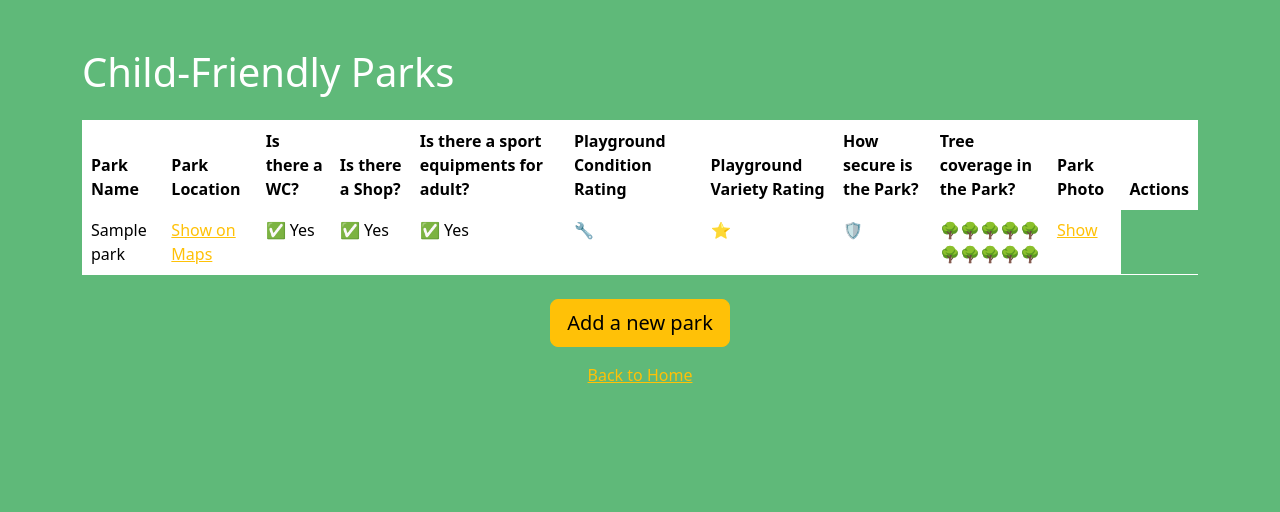
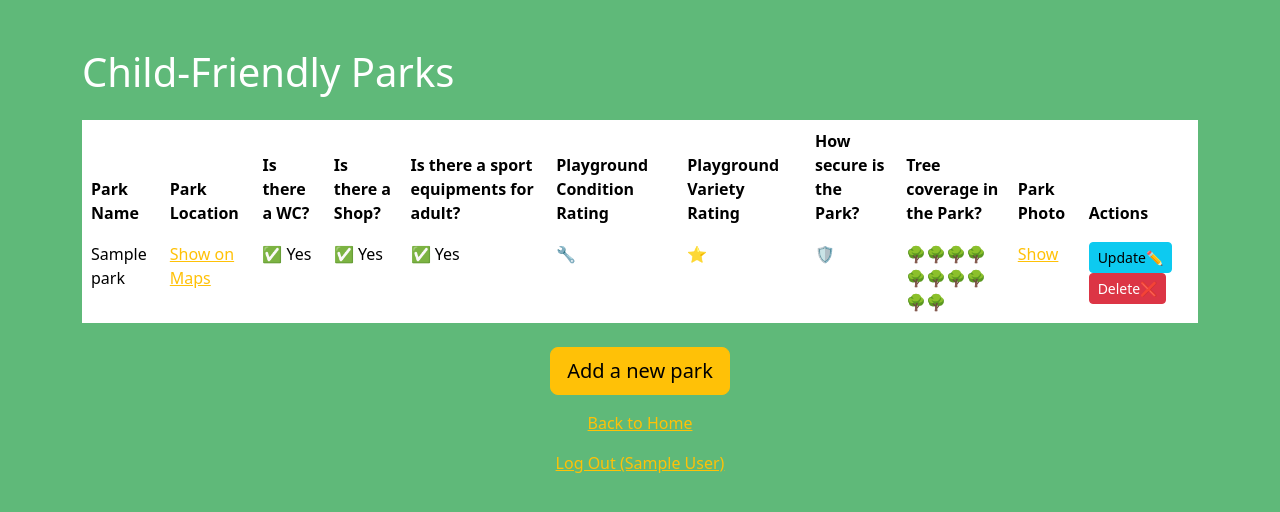
Before and after one commit to emrebyz/child-friendly-parks, a Flask app: page /parks in a window 1280 px wide. Shown: the top 512 px of the page. Run offline with Flask 3, Linux system fonts and the light colour scheme; a user stored in the database is signed in; tables that the repository leaves empty hold one stand-in row (values such as "Sample post"); some libraries are stand-ins or nearby versions.

Commit message:
feat: add edit and delete functionality for parks
- Implemented edit route and form to update park details
- Added delete route to remove parks from the database
- Updated templates with edit and delete buttons

```diff
--- a/main.py
+++ b/main.py
@@ -68,11 +68,11 @@ class LoginForm(FlaskForm):
 
 
 class ParkForm(FlaskForm):
-    park_name = StringField('Park name', validators=[DataRequired()])
-    location =StringField('Park Location on Google Maps(URL)',validators=[DataRequired(),URL()])
-    has_wc = BooleanField('Is there a WC?',validators=[DataRequired()])
-    has_shop = BooleanField('Is there a Shop?',validators=[DataRequired()])
-    has_sport_area= BooleanField('Is there a sport equipments for adult?',validators=[DataRequired()])
+    name = StringField('Park name', validators=[DataRequired()])
+    map_url =StringField('Park Location on Google Maps(URL)',validators=[DataRequired(),URL()])
+    has_wc = BooleanField('Is there a WC?')
+    has_shop = BooleanField('Is there a Shop?')
+    has_sport_area= BooleanField('Is there a sport equipments for adult?')
     playground_condition = SelectField('Playground Condition Rating',choices=[(1,'🔧'),(2,'🔧🔧'),(3,'🔧🔧🔧'),(4,'🔧🔧🔧🔧'),(5,'🔧🔧🔧🔧🔧')],validators=[DataRequired()],coerce=int)
     playground_variety = SelectField('Playground Variety Rating',choices=[(1,'⭐'),(2,'⭐⭐'),(3,'⭐⭐⭐'),(4,'⭐⭐⭐⭐'),(5,'⭐⭐⭐⭐⭐')],validators=[DataRequired()],coerce=int)
     security = SelectField('How secure is the Park?',choices=[(1,'🛡️'),(2,'🛡️🛡️'),(3,'🛡️🛡️🛡️'),(4,'🛡️🛡️🛡️🛡️'),(5,'🛡️🛡️🛡️🛡️🛡️')],validators=[DataRequired()],coerce=int)
@@ -104,14 +104,19 @@ def login():
             return redirect(url_for('parks'))
     return render_template('login.html',form=form)
 
+@app.route('/logout')
+@login_required
+def logout():
+    logout_user()
+    return redirect(url_for('index'))
 
 @app.route('/add_park',methods = ['GET','POST'])
 def add_park():
     form = ParkForm()
     if form.validate_on_submit():
         new_park = Park(
-            name=form.park_name.data,
-            map_url = form.location.data,
+            name=form.name.data,
+            map_url = form.map_url.data,
             has_wc = form.has_wc.data,
             has_shop = form.has_shop.data,
             has_sport_area = form.has_sport_area.data,
@@ -132,9 +137,43 @@ def parks():
     all_parks = result.scalars().all()
     return render_template('parks.html',parks=all_parks)
 
-@app.route('/edit_park')
-def edit_park():
-    pass
+@app.route('/edit_park/<int:park_id>',methods = ['GET','POST'])
+def edit_park(park_id):
+    park_to_edit = db.session.get(Park,park_id)
+    if not park_to_edit:
+        flash('Park not found.')
+        return redirect(url_for('parks'))
+    form = ParkForm(obj=park_to_edit)
+
+    if form.validate_on_submit():
+        if current_user.is_authenticated:
+            park_to_edit.name = form.name.data
+            park_to_edit.map_url=form.map_url.data
+            park_to_edit.has_wc=form.has_wc.data
+            park_to_edit.has_shop=form.has_shop.data
+            park_to_edit.has_sport_area=form.has_sport_area.data
+            park_to_edit.playground_condition=form.playground_condition.data
+            park_to_edit.playground_variety=form.playground_variety.data
+            park_to_edit.security=form.security.data
+            park_to_edit.tree_coverage=form.tree_coverage.data
+            park_to_edit.img_url=form.img_url.data if form.img_url.data else None
+            db.session.commit()
+            return redirect(url_for('parks'))
+        else:
+            flash('buraya suggestion mail gelecek')
+            return redirect(url_for('parks'))
+    return render_template('edit_park.html',form = form,park=park_to_edit,logged_in=current_user.is_authenticated)
+
+@app.route('/delete_park/<int:park_id>',methods=['POST'])
+@login_required
+def delete_park(park_id):
+    park_to_delete = db.session.get(Park,park_id)
+    db.session.delete(park_to_delete)
+    db.session.commit()
+    flash(f"'{park_to_delete.name}' deleted successfully.")
+    return redirect(url_for('parks'))
+
+
 
 @app.route('/chat')
 def chat():
--- a/templates/parks.html
+++ b/templates/parks.html
@@ -53,6 +53,16 @@
                     None
                 {% endif %}
             </td>
+            <td>
+              {% if current_user.is_authenticated %}
+              <a href="{{ url_for('edit_park',park_id = park.id) }}" class="btn btn-info btn-sm me-1">Update✏️</a>
+              <form action="{{ url_for('delete_park',park_id = park.id) }}" method="POST" style="display:inline;">
+                <button type="submit" class="btn btn-danger btn-sm">Delete❌</button>
+              </form>
+              {% else %}
+              <a href="{{ url_for('edit_park',park_id = park.id) }}" class="btn btn-info btn-sm me-1">Make a Suggestion💬️</a>
+              {% endif %}
+             </td>
 
           </tr>
           {% endfor %}
@@ -65,9 +75,15 @@
 
       <div class="text-center mt-4">
 <!--        {# Yeni Park Ekle butonu, ana tema renginizle uyumlu. #}-->
+        {% if current_user.is_authenticated %}
         <a href="{{ url_for('add_park') }}" class="btn btn-warning btn-lg" style="background-color: #ffc107; border-color: #ffc107;">Add a new park</a>
+        {% endif %}
 <!--        {# Ana sayfaya geri dön butonu. url_for('home') kullanıyoruz çünkü app.py'de ana rota 'home' fonksiyonuna bağlı. #}-->
         <p class="mt-3"><a href="{{ url_for('index') }}" style="color: #ffc107;">Back to Home</a></p>
+        {% if current_user.is_authenticated %}
+         <p class="mt-3"><a href="{{ url_for('logout') }}" style="color: #ffc107;">Log Out ({{ current_user.name }})</a></p>
+
+        {% endif %}
       </div>
     </div>
   </div>
```
